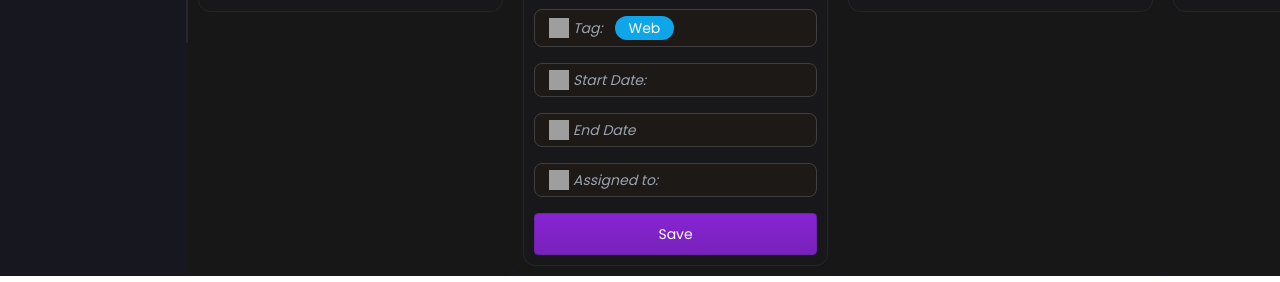
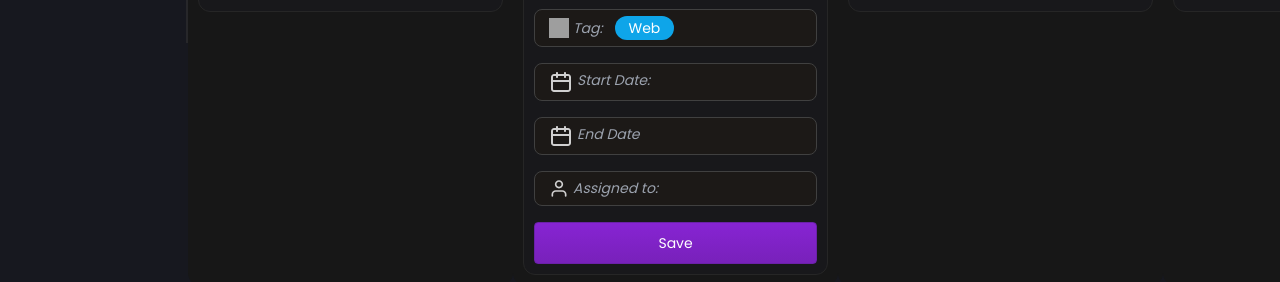
Before and after one commit to shardulgawande27/buildVision, a React (Vite) app in the folder frontend/: page /task in a window 1280 px wide. Shown: the part 757-1039 px from the top of the page. Built offline with nearby package versions, Linux system fonts and the light colour scheme; grey boxes are pictures that could not be loaded.

Commit message:
Landing page

```diff
--- /dev/null
+++ b/frontend/src/components/LandingBottom.jsx
@@ -0,0 +1,37 @@
+import React from "react";
+
+const LandingBottom = () => {
+  const Testimonials = Array.from({ length: 4 });
+
+  return (
+    <div>
+      <div className="px-10 pb-20">
+        <h2 className="text-center text-4xl text-white font-extrabold mb-10">
+          Testimonials
+        </h2>
+        <div className="grid grid-cols-1 sm:grid-cols-2 md:grid-cols-3 lg:grid-cols-4 gap-4">
+          {Testimonials.map((index) => (
+            <div
+              key={index}
+              className="rounded-lg border shadow-sm bg-[#192339] border-none text-white"
+            >
+              <div className="flex flex-col space-y-1.5 p-6">
+                <h3 className="text-2xl font-semibold leading-none tracking-tight flex items-center gap-x-2">
+                  <div>
+                    <p className="text-lg">Shardul</p>
+                    <p className="text-zinc-400 text-sm">Civil Engineer</p>
+                  </div>
+                </h3>
+                <div className="p-6 pt-4 px-0">
+                  This is the best application I've ever used!
+                </div>
+              </div>
+            </div>
+          ))}
+        </div>
+      </div>
+    </div>
+  );
+};
+
+export default LandingBottom;
--- a/frontend/src/components/LandingContent.jsx
+++ b/frontend/src/components/LandingContent.jsx
@@ -3,13 +3,14 @@ import { Typewriter } from "react-simple-typewriter";
 
 const LandingContent = () => {
   return (
-    <div className="py-36 flex flex-col justify-center">
+    <div className="py-24 flex flex-col justify-center">
       <div>
-        <h1 className="text-white text-6xl font-semibold flex justify-center items-center">
+        <div>
+          <h1 className="text-white text-6xl font-extrabold flex justify-center items-center">
             Best Software Tool For
           </h1>
         </div>
-      <div className="py-6 flex justify-center items-center mt-1 text-6xl font-semibold text-transparent bg-clip-text bg-gradient-to-r from-purple-400 to-pink-600">
+        <div className="py-6 flex justify-center items-center mt-1 text-6xl font-extrabold text-transparent bg-clip-text bg-gradient-to-r from-purple-400 to-pink-600">
           <span>
             <Typewriter
               words={[
@@ -30,6 +31,7 @@ const LandingContent = () => {
             />
           </span>
         </div>
+      </div>
       <div className="mt-4">
         <p className="text-zinc-400 font-light flex justify-center text-lg mb-8">
           Manage Projects using Pariyojan Faster
--- a/frontend/src/components/LandingNavabar.jsx
+++ b/frontend/src/components/LandingNavabar.jsx
@@ -1,16 +1,24 @@
 import React from "react";
 import logo from "./../assets/images/Logo.png";
+import { useNavigate } from "react-router-dom";
 
 const LandingNavabar = () => {
+  const navigateTo = useNavigate();
+
   return (
     <div className="flex justify-between">
-      <div className="text-white flex gap-3 items-center font-semibold text-2xl">
+      <div className="text-white flex gap-4 items-center font-semibold text-2xl">
         <img src={logo} alt="" />
-        <h3>Logo</h3>
+        <h3>Pariyojan</h3>
       </div>
 
       <div>
-        <button className="text-[#17181F] bg-slate-100 px-3 py-2 rounded-xl">
+        <button
+          onClick={() => {
+            navigateTo("/home");
+          }}
+          className="inline-flex items-center justify-center text-sm font-medium ring-offset-background transition-colors focus-visible:outline-none focus-visible:ring-2 focus-visible:ring-ring focus-visible:ring-offset-2 disabled:pointer-events-none disabled:opacity-50 border border-input bg-background hover:bg-accent hover:text-accent-foreground h-10 px-4 py-2 rounded-full text-[#17181F] bg-slate-100"
+        >
           Get Started
         </button>
       </div>
--- a/frontend/src/pages/Landing.jsx
+++ b/frontend/src/pages/Landing.jsx
@@ -1,12 +1,14 @@
 import React from "react";
 import LandingNavabar from "../components/LandingNavabar";
 import LandingContent from "../components/LandingContent";
+import LandingBottom from "../components/LandingBottom";
 
 const Landing = () => {
   return (
-    <div className="bg-[#17181F] h-screen px-12 py-8">
+    <div className="bg-[#17181F] h-full px-12 py-8">
       <LandingNavabar />
       <LandingContent />
+      <LandingBottom />
     </div>
   );
 };
--- a/frontend/src/pages/Task.jsx
+++ b/frontend/src/pages/Task.jsx
@@ -181,12 +181,18 @@ const Task = () => {
               <div className="text-sm leading-5 text-stone-300">
                 Create New Card
               </div>
-              <div className="justify-center items-start px-3.5 py-1.5 mt-4 text-sm italic leading-5 text-gray-400 rounded-lg border border-solid bg-stone-900 border-neutral-700">
-                Card Title
-              </div>
-              <div className="items-start px-3.5 pt-1.5 pb-16 mt-4 text-sm italic leading-5 text-gray-400 rounded-lg border border-solid bg-stone-900 border-neutral-700">
-                About the task
-              </div>
+              {/* Card Title */}
+              <input
+                type="text"
+                placeholder="Card Title"
+                className="justify-center items-start px-3.5 py-1.5 mt-4 text-sm  leading-5 text-white rounded-lg border border-solid bg-stone-900 border-neutral-700 placeholder:text-gray-400 placeholder:italic"
+              />
+              {/* About Task*/}
+              <input
+                type="text"
+                placeholder="About the task"
+                className="justify-center items-start px-3.5 pt-1.5 pb-16 mt-4 text-sm  leading-5 text-white rounded-lg border border-solid bg-stone-900 border-neutral-700 placeholder:text-gray-400 placeholder:italic"
+              />
               <div className="flex flex-col justify-center px-12 py-6 mt-4 w-full rounded-lg border border-solid bg-stone-900 border-neutral-700">
                 <div className="flex gap-0 self-center w-[21px]">
                   <div className="z-10 shrink-0 my-auto bg-white bg-opacity-70 h-[3px]" />
@@ -211,37 +217,68 @@ const Task = () => {
               </div>
               <div className="flex flex-col justify-center items-start px-3.5 py-1.5 mt-4 w-full text-sm leading-5 text-gray-400 rounded-lg border border-solid bg-stone-900 border-neutral-700">
                 <div className="flex gap-1">
-                  <img
-                    loading="lazy"
-                    src="https://cdn.builder.io/api/v1/image/assets/TEMP/413be2143893e533041c24c6f7118ec1fcada69b59a6dade3ff4d16794b158c3?"
-                    className="shrink-0 self-start w-5 aspect-square"
-                  />
+                  <svg
+                    width="24"
+                    height="24"
+                    viewBox="0 0 24 24"
+                    fill="none"
+                    xmlns="http://www.w3.org/2000/svg"
+                  >
+                    <path
+                      d="M19 4H17V3C17 2.73478 16.8946 2.48043 16.7071 2.29289C16.5196 2.10536 16.2652 2 16 2C15.7348 2 15.4804 2.10536 15.2929 2.29289C15.1054 2.48043 15 2.73478 15 3V4H9V3C9 2.73478 8.89464 2.48043 8.70711 2.29289C8.51957 2.10536 8.26522 2 8 2C7.73478 2 7.48043 2.10536 7.29289 2.29289C7.10536 2.48043 7 2.73478 7 3V4H5C4.20435 4 3.44129 4.31607 2.87868 4.87868C2.31607 5.44129 2 6.20435 2 7V19C2 19.7956 2.31607 20.5587 2.87868 21.1213C3.44129 21.6839 4.20435 22 5 22H19C19.7956 22 20.5587 21.6839 21.1213 21.1213C21.6839 20.5587 22 19.7956 22 19V7C22 6.20435 21.6839 5.44129 21.1213 4.87868C20.5587 4.31607 19.7956 4 19 4ZM20 19C20 19.2652 19.8946 19.5196 19.7071 19.7071C19.5196 19.8946 19.2652 20 19 20H5C4.73478 20 4.48043 19.8946 4.29289 19.7071C4.10536 19.5196 4 19.2652 4 19V12H20V19ZM20 10H4V7C4 6.73478 4.10536 6.48043 4.29289 6.29289C4.48043 6.10536 4.73478 6 5 6H7V7C7 7.26522 7.10536 7.51957 7.29289 7.70711C7.48043 7.89464 7.73478 8 8 8C8.26522 8 8.51957 7.89464 8.70711 7.70711C8.89464 7.51957 9 7.26522 9 7V6H15V7C15 7.26522 15.1054 7.51957 15.2929 7.70711C15.4804 7.89464 15.7348 8 16 8C16.2652 8 16.5196 7.89464 16.7071 7.70711C16.8946 7.51957 17 7.26522 17 7V6H19C19.2652 6 19.5196 6.10536 19.7071 6.29289C19.8946 6.48043 20 6.73478 20 7V10Z"
+                      fill="#D0D0D0"
+                    />
+                  </svg>
+
                   <div className="italic">Start Date:</div>
                 </div>
               </div>
               <div className="flex flex-col justify-center items-start px-3.5 py-1.5 mt-4 w-full text-sm leading-5 text-gray-400 rounded-lg border border-solid bg-stone-900 border-neutral-700">
                 <div className="flex gap-1">
-                  <img
-                    loading="lazy"
-                    src="https://cdn.builder.io/api/v1/image/assets/TEMP/1d53bdd333ca06c2dd309115dec4d94e6b8c90d6a5afca98856bf89c0df6776b?"
-                    className="shrink-0 self-start w-5 aspect-square"
-                  />
+                  <svg
+                    width="24"
+                    height="24"
+                    viewBox="0 0 24 24"
+                    fill="none"
+                    xmlns="http://www.w3.org/2000/svg"
+                  >
+                    <path
+                      d="M19 4H17V3C17 2.73478 16.8946 2.48043 16.7071 2.29289C16.5196 2.10536 16.2652 2 16 2C15.7348 2 15.4804 2.10536 15.2929 2.29289C15.1054 2.48043 15 2.73478 15 3V4H9V3C9 2.73478 8.89464 2.48043 8.70711 2.29289C8.51957 2.10536 8.26522 2 8 2C7.73478 2 7.48043 2.10536 7.29289 2.29289C7.10536 2.48043 7 2.73478 7 3V4H5C4.20435 4 3.44129 4.31607 2.87868 4.87868C2.31607 5.44129 2 6.20435 2 7V19C2 19.7956 2.31607 20.5587 2.87868 21.1213C3.44129 21.6839 4.20435 22 5 22H19C19.7956 22 20.5587 21.6839 21.1213 21.1213C21.6839 20.5587 22 19.7956 22 19V7C22 6.20435 21.6839 5.44129 21.1213 4.87868C20.5587 4.31607 19.7956 4 19 4ZM20 19C20 19.2652 19.8946 19.5196 19.7071 19.7071C19.5196 19.8946 19.2652 20 19 20H5C4.73478 20 4.48043 19.8946 4.29289 19.7071C4.10536 19.5196 4 19.2652 4 19V12H20V19ZM20 10H4V7C4 6.73478 4.10536 6.48043 4.29289 6.29289C4.48043 6.10536 4.73478 6 5 6H7V7C7 7.26522 7.10536 7.51957 7.29289 7.70711C7.48043 7.89464 7.73478 8 8 8C8.26522 8 8.51957 7.89464 8.70711 7.70711C8.89464 7.51957 9 7.26522 9 7V6H15V7C15 7.26522 15.1054 7.51957 15.2929 7.70711C15.4804 7.89464 15.7348 8 16 8C16.2652 8 16.5196 7.89464 16.7071 7.70711C16.8946 7.51957 17 7.26522 17 7V6H19C19.2652 6 19.5196 6.10536 19.7071 6.29289C19.8946 6.48043 20 6.73478 20 7V10Z"
+                      fill="#D0D0D0"
+                    />
+                  </svg>
+
                   <div className="italic">End Date</div>
                 </div>
               </div>
               <div className="flex flex-col justify-center items-start px-3.5 py-1.5 mt-4 w-full text-sm leading-5 text-gray-400 rounded-lg border border-solid bg-stone-900 border-neutral-700">
                 <div className="flex gap-1">
-                  <img
-                    loading="lazy"
-                    src="https://cdn.builder.io/api/v1/image/assets/TEMP/1d53bdd333ca06c2dd309115dec4d94e6b8c90d6a5afca98856bf89c0df6776b?"
-                    className="shrink-0 self-start w-5 aspect-square"
-                  />
+                  <svg
+                    width="20"
+                    height="21"
+                    viewBox="0 0 20 21"
+                    fill="none"
+                    xmlns="http://www.w3.org/2000/svg"
+                  >
+                    <path
+                      fill-rule="evenodd"
+                      clip-rule="evenodd"
+                      d="M3.72039 13.387C4.50179 12.6056 5.5616 12.1667 6.66667 12.1667H13.3333C14.4384 12.1667 15.4982 12.6056 16.2796 13.387C17.061 14.1684 17.5 15.2283 17.5 16.3333V18C17.5 18.4602 17.1269 18.8333 16.6667 18.8333C16.2064 18.8333 15.8333 18.4602 15.8333 18V16.3333C15.8333 15.6703 15.5699 15.0344 15.1011 14.5656C14.6323 14.0967 13.9964 13.8333 13.3333 13.8333H6.66667C6.00363 13.8333 5.36774 14.0967 4.8989 14.5656C4.43006 15.0344 4.16667 15.6703 4.16667 16.3333V18C4.16667 18.4602 3.79357 18.8333 3.33333 18.8333C2.8731 18.8333 2.5 18.4602 2.5 18V16.3333C2.5 15.2283 2.93899 14.1684 3.72039 13.387Z"
+                      fill="#D0D0D0"
+                    />
+                    <path
+                      fill-rule="evenodd"
+                      clip-rule="evenodd"
+                      d="M10 3.83332C8.6193 3.83332 7.50001 4.95261 7.50001 6.33332C7.50001 7.71404 8.6193 8.83332 10 8.83332C11.3807 8.83332 12.5 7.71404 12.5 6.33332C12.5 4.95261 11.3807 3.83332 10 3.83332ZM5.83334 6.33332C5.83334 4.03214 7.69882 2.16666 10 2.16666C12.3012 2.16666 14.1667 4.03214 14.1667 6.33332C14.1667 8.63451 12.3012 10.5 10 10.5C7.69882 10.5 5.83334 8.63451 5.83334 6.33332Z"
+                      fill="#D0D0D0"
+                    />
+                  </svg>
                   <div className="italic">Assigned to:</div>
                 </div>
               </div>
-              <div className="justify-center text-center cursor-pointer items-center px-5 py-2.5 mt-4 text-sm leading-5 text-white whitespace-nowrap rounded border border-purple-800 border-solid bg-[linear-gradient(180deg,#8724D3_0%,#7821BA_100%)]">
+              <button className="justify-center text-center cursor-pointer items-center px-5 py-2.5 mt-4 text-sm leading-5 text-white whitespace-nowrap rounded border border-purple-800 border-solid bg-[linear-gradient(180deg,#8724D3_0%,#7821BA_100%)]">
                 Save
-              </div>
+              </button>
             </div>
           </div>
           <div className="flex flex-col p-2.5 rounded-xl bg-neutral-900 w-[325px]">
```
Lines whose indentation alone changed are shown as unchanged.
